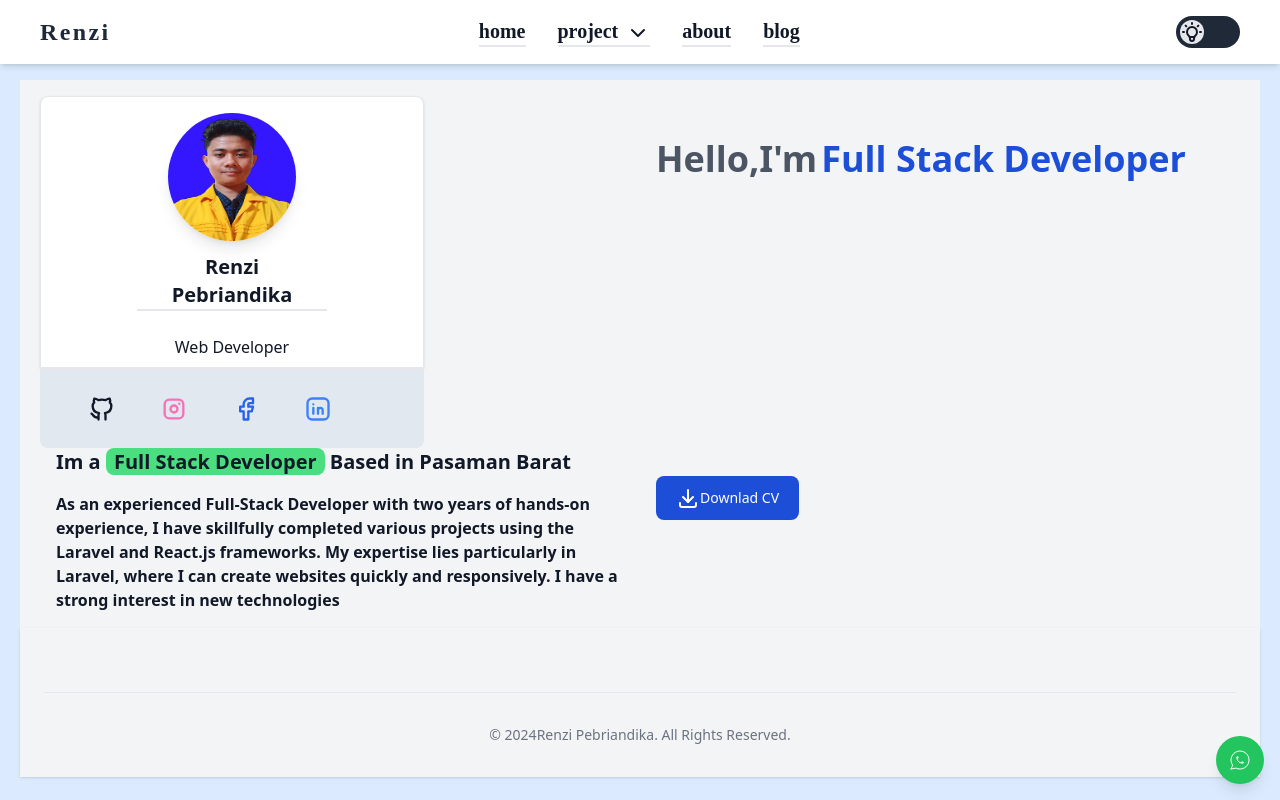
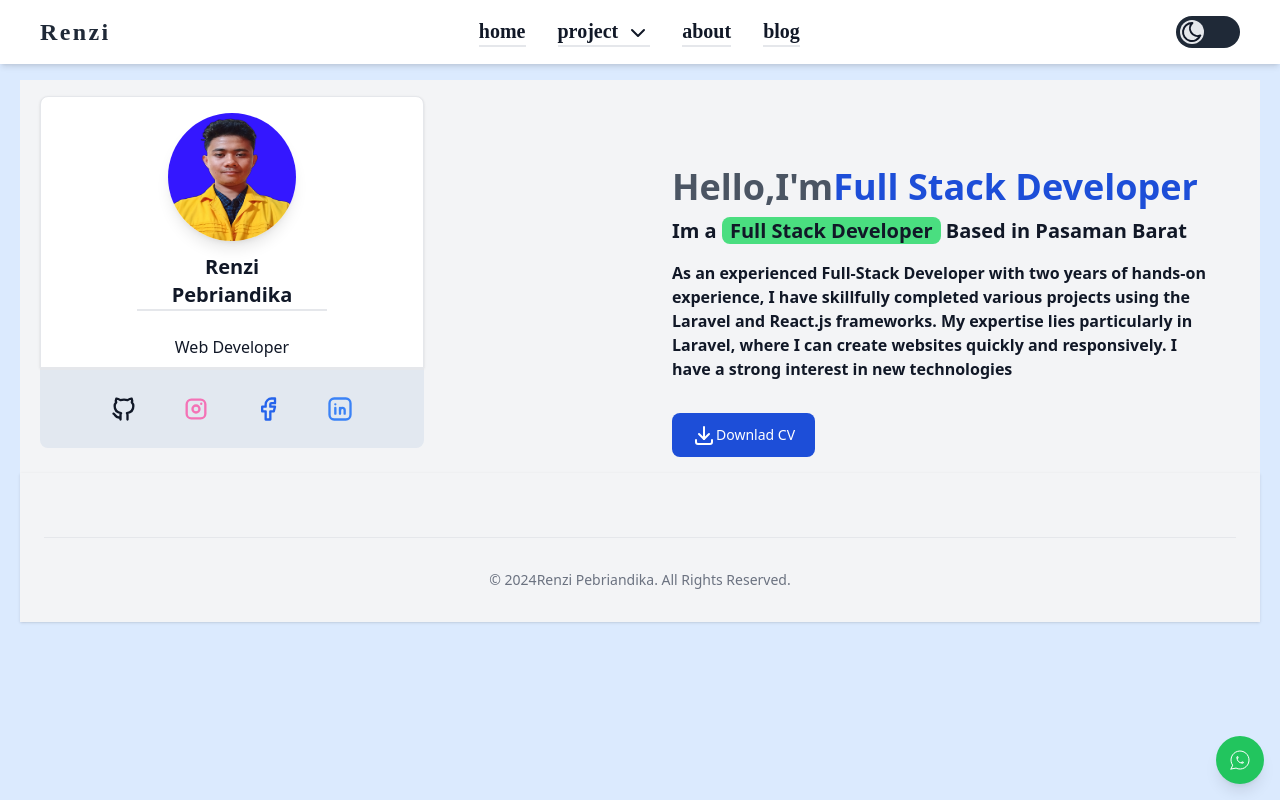
Before and after one commit to ren-zi-fa/portfolio, a React (Vite) app: page / in a window 1280 px wide. Built offline with nearby package versions, Linux system fonts and the light colour scheme.

Commit message:
initial commit

```diff
--- a/src/components/Elements/Button/Download.jsx
+++ b/src/components/Elements/Button/Download.jsx
@@ -3,7 +3,7 @@ import React from 'react'
 
 const Download = () => {
   return (
-    <a href="#" download="filename.pdf" className='text-white bg-blue-700 hover:bg-blue-800 focus:ring-4 focus:outline-none focus:ring-blue-300 font-medium rounded-lg text-sm px-5 py-2.5 text-center inline-flex items-center me-2 dark:bg-blue-600 dark:hover:bg-blue-700 dark:focus:ring-blue-800'>
+    <a href="#" download="filename.pdf" className='text-white  bg-blue-700 hover:bg-blue-800 focus:ring-4 focus:outline-none focus:ring-blue-300 font-medium rounded-lg text-sm px-5 py-2.5 text-center inline-flex items-center me-2 dark:bg-blue-600 dark:hover:bg-blue-700 dark:focus:ring-blue-800'>
       <IconDownload/>
      Downlad CV
     </a>
--- a/src/components/Elements/Toggle/index.jsx
+++ b/src/components/Elements/Toggle/index.jsx
@@ -15,13 +15,13 @@ const ToggleDark = () => {
       />
       <div className="relative w-16 h-8 bg-gray-800 rounded-full peer-checked:bg-blue-100 dark:bg-gray-200 transition-colors duration-300">
         <div className="absolute inset-0 flex items-center justify-between px-1">
-          <IconBulb
+          <IconMoon
             className={`w-6 h-6 text-gray-900 bg-gray-200 rounded-full transform transition-transform duration-300 ${
               theme === "dark" ? "translate-x-full opacity-0" : "translate-x-0 opacity-100"
             }`}
             stroke={2}
           />
-          <IconMoon
+          <IconBulb
             className={`w-6 h-6 text-gray-900 bg-gray-200 rounded-full transform transition-transform duration-300  ${
               theme === "dark" ? "-translate-x-0 opacity-100" : "-translate-x-full opacity-0"
             }`}
--- a/src/components/Fragments/ContenText.jsx
+++ b/src/components/Fragments/ContenText.jsx
@@ -3,10 +3,10 @@ import React from "react";
 const ContenText = () => {
   return (
     <>
-      <div className='mt-10 flex flex-col justify-center overflow-hidden  dark:bg-gray-900 md:justify-normal px-4'>
+      <div className='mt-10 flex flex-col justify-center overflow-hidden dark:bg-gray-900 md:justify-normal px-4'>
         <div className='font-extrabold text-lg md:text-4xl [text-wrap:balance] bg-clip-text text-gray-600 dark:text-transparent bg-gradient-to-r from-slate-200/60 to-50% to-slate-200 pr-2 mb-2'>
           Hello,I'm
-          <span className='text-blue-700 dark:text-indigo-500 inline-flex flex-col h-[calc(theme(fontSize.lg)*theme(lineHeight.tight))] md:h-[calc(theme(fontSize.4xl)*theme(lineHeight.tight))] overflow-hidden ps-1 '>
+          <span className='text-blue-700 dark:text-indigo-500 inline-flex flex-col h-[calc(theme(fontSize.lg)*theme(lineHeight.tight))] md:h-[calc(theme(fontSize.4xl)*theme(lineHeight.tight))] overflow-hidden  '>
             <ul className='block animate-text-slide-2 text-left leading-tight [&_li]:block'>
               <li>Renzi Pebriandika</li>
               <li>Full Stack Developer</li>
@@ -16,8 +16,7 @@ const ContenText = () => {
             </ul>
           </span>
         </div>
-      </div>
-      <div className='px-4 font-semibold'>
+      <div className='font-semibold'>
         <p className='mb-4 text-xl'>
           Im a <span className='bg-green-400 rounded-lg px-2 dark:text-slate-700 text-xl'>Full Stack Developer</span> Based in Pasaman Barat
         </p>
@@ -26,6 +25,7 @@ const ContenText = () => {
           websites quickly and responsively. I have a strong interest in new technologies
         </p>
       </div>
+      </div>
     </>
   );
 };
--- a/src/components/Fragments/Loading.jsx
+++ b/src/components/Fragments/Loading.jsx
@@ -3,7 +3,7 @@ import React from "react";
 const Loading = () => {
   return (
       <div className=' bg-slate-900 min-h-screen flex justify-center place-content-center items-center'>
-        <div className='px-3 py-1 text-xl font-medium leading-none text-center text-amber-900  rounded-full animate-pulse  '>Loading...</div>
+        <div className='px-3 py-1 text-xl font-medium leading-none text-center text-slate-100  rounded-full animate-pulse'>Loading...</div>
       </div>
   );
 };
--- a/src/components/Fragments/Navbar.jsx
+++ b/src/components/Fragments/Navbar.jsx
@@ -37,7 +37,7 @@ const Navbar = () => {
                   {link.name === "project" ? (
                     <Dropdown link={link} />
                   ) : (
-                    <Link to={link.link} className=' hover:text-gray-400 duration-100'>
+                    <Link to={link.link} className=' hover:text-gray-400 duration-100 '>
                       {link.name}
                     </Link>
                   )}
--- a/src/pages/home.jsx
+++ b/src/pages/home.jsx
@@ -8,34 +8,35 @@ const Home = () => {
     <>
       <div className='min-h-fit px-5 py-4 bg-gray-100 dark:bg-gray-900 text-gray-900 dark:text-gray-100 grid grid-cols-1 md:grid-cols-2'>
         <div className=''>
-          <div className='grid grid-cols-1 1 w-full max-w-sm bg-white border border-gray-200 rounded-t-lg shadow dark:bg-gray-800 dark:border-gray-700 h-max px-24 '>
+          <div className='grid grid-cols-1 w-full max-w-sm bg-white border border-gray-200 rounded-t-lg shadow dark:bg-gray-800 dark:border-gray-700 h-max px-24 '>
             <div className='text-center border-b-2 md:mb-4 mb-0'>
-              <img src='../img/renzi.jpg' alt='' className='w-32 h-32 mb-3  mt-4 rounded-full shadow-lg mx-auto' />
+              <img src='/img/renzi.jpg' alt='' className='w-32 h-32 mb-3  mt-4 rounded-full shadow-lg mx-auto cursor-pointer transform transition-transform duration-300 hover:-translate-y-2' />
               <h1 className='text-xl font-bold '>Renzi</h1>
               <h2 className='text-xl font-bold '>Pebriandika</h2>
             </div>
-            <h1 className='text-center my-2'>Web Developer</h1>
+            <h1 className='text-center my-2 mx-auto cursor-pointer transform transition-transform duration-300 hover:-translate-y-0.5'>Web Developer</h1>
           </div>
           <div className='text-center border-t-2 bg-slate-200 max-w-sm dark:bg-slate-300 rounded-b-lg h-20 grid grid-cols-4  items-center place-content-center px-12 '>
             <a href=''>
-              <IconBrandGithub className='w-7 h-7 dark:text-black' stroke={2} />
+              <IconBrandGithub className='w-7 h-7 dark:text-black mx-auto cursor-pointer transform transition-transform duration-300 hover:-translate-y-2' stroke={2} />
             </a>
             <a href=''>
-              <IconBrandInstagram className='w-7 h-7 text-pink-400' stroke={2} />
+              <IconBrandInstagram className='w-7 h-7 text-pink-400 mx-auto cursor-pointer transform transition-transform duration-300 hover:-translate-y-2' stroke={2} />
             </a>
             <a href=''>
-              <IconBrandFacebook className='w-7 h-7 text-blue-600' stroke={2} />
+              <IconBrandFacebook className='w-7 h-7 text-blue-600 mx-auto cursor-pointer transform transition-transform duration-300 hover:-translate-y-2' stroke={2} />
             </a>
             <a href=''>
-              <IconBrandLinkedin className='w-7 h-7 text-blue-500' stroke={2} />
+              <IconBrandLinkedin className='w-7 h-7 text-blue-500 mx-auto cursor-pointer transform transition-transform duration-300 hover:-translate-y-2' stroke={2} />
             </a>
           </div>
         </div>
-      <ContenText/>
-      <div className="mt-7 px-4">
-      <Download/>
-      </div>
-
+        <div className='mt-7 px-4'>
+          <ContenText />
+          <div className='mx-4 mt-8'>
+            <Download />
+          </div>
+        </div>
       </div>
     </>
   );
```
